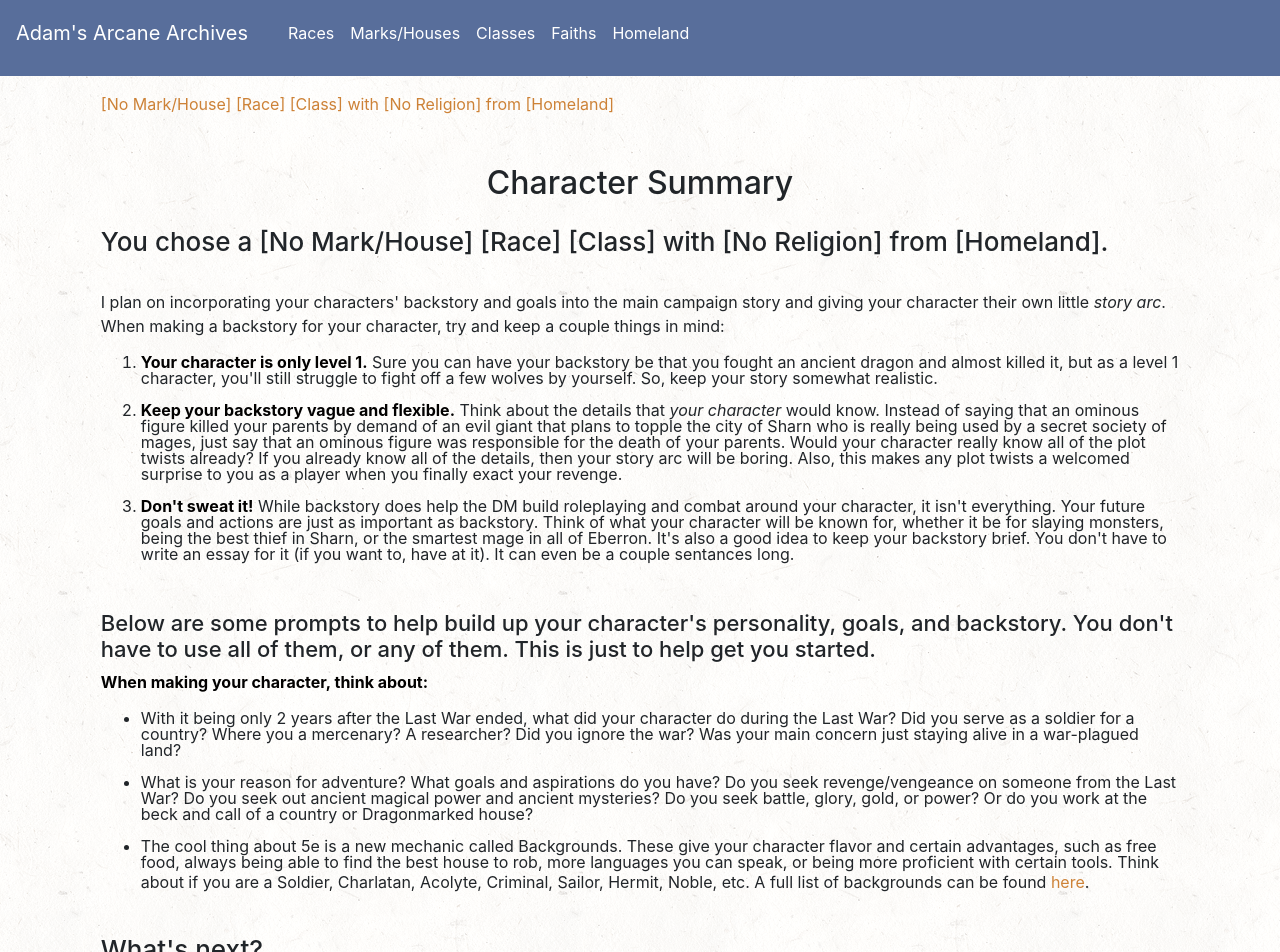
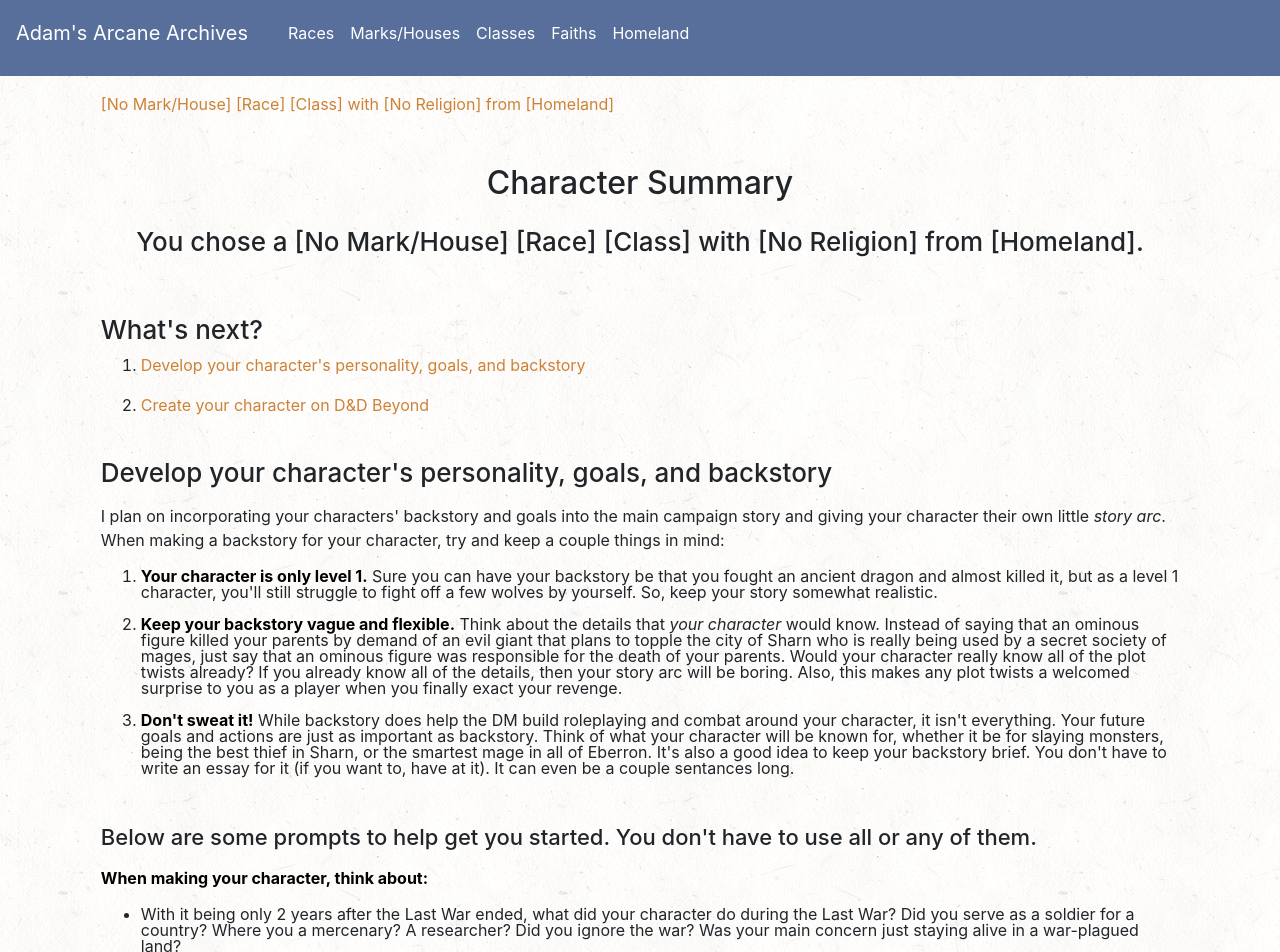
Before and after one commit to adamcurl/DnD-Resources, a React (Create React App) app: page /summary in a window 1280 px wide. Shown: the top 952 px of the page. Built offline with nearby package versions, Linux system fonts and the light colour scheme; the HTML template or start-up script is replaced by a standard one.

Commit message:
📦  NEW: finish???

```diff
--- a/src/KhorvaireMap.js
+++ b/src/KhorvaireMap.js
@@ -14,7 +14,7 @@ const KhorvaireMap = (props) => {
   const [continentList, setContinentList] = useState([]);
 
   const [isWorldMap, setIsWorldMap] = useState(false);
-  const [showDropdown, setShowDropdown] = useState(false);
+  // const [showDropdown, setShowDropdown] = useState(false);
 
   const onRender = () => {
     // get country files' keys and values
@@ -106,10 +106,10 @@ const KhorvaireMap = (props) => {
     setContinentModalOpen(false);
   };
 
-  const handleDropdown = (val) => {
-    setIsWorldMap(val);
-    setShowDropdown(false);
-  };
+  // const handleDropdown = (val) => {
+  //   setIsWorldMap(val);
+  //   setShowDropdown(false);
+  // };
 
   return (
     <div className="container_wrap">
@@ -117,7 +117,7 @@ const KhorvaireMap = (props) => {
         <div>
           <h1 className="pt-3">Homeland</h1>
         </div>
-        <div className="dropdown">
+        {/* <div className="dropdown">
           From {!isWorldMap ? "another Continent" : "Khorvaire"}?{" "}
           <button
             className="btn btn-primary dropdown-toggle"
@@ -149,7 +149,7 @@ const KhorvaireMap = (props) => {
               World Map
             </button>
           </div>
-        </div>
+        </div> */}
       </div>
       <div id="map-box">
         {!isWorldMap ? (
--- a/src/Summary.js
+++ b/src/Summary.js
@@ -7,7 +7,7 @@ function Start(props) {
         Character Summary
       </h1>
       <div className="pb-4">
-        <h2 className="pb-4">
+        <h2 className="pb-4 text-center">
           You chose a{" "}
           {props.house === "No House"
             ? ""
@@ -22,6 +22,24 @@ function Start(props) {
             ? ` of ${props.faith} faith`
             : "with [No Religion]"}{" "}
           from {props.homeland ? props.homeland : "[Homeland]"}.
+        </h2>
+      </div>
+      <div className="pb-4">
+        <h2>What's next?</h2>
+        <ol>
+          <li>
+            <a href="#develop-char">
+              Develop your character's personality, goals, and backstory
+            </a>
+          </li>
+          <li>
+            <a href="#create-char">Create your character on D&D Beyond</a>
+          </li>
+        </ol>
+      </div>
+      <div className="pb-4" id="develop-char">
+        <h2 className="pb-2">
+          Develop your character's personality, goals, and backstory
         </h2>
         <p>
           I plan on incorporating your characters' backstory and goals into the
@@ -60,10 +78,9 @@ function Start(props) {
             want to, have at it). It can even be a couple sentances long.
           </li>
         </ol>
-        <h3>
-          Below are some prompts to help build up your character's personality,
-          goals, and backstory. You don't have to use all of them, or any of
-          them. This is just to help get you started.
+        <h3 className="pb-2">
+          Below are some prompts to help get you started. You don't have to use
+          all or any of them.
         </h3>
         {/* General prompts */}
         <p>
@@ -169,8 +186,8 @@ function Start(props) {
           </>
         ) : null}
       </div>
-      <div className="pb-4">
-        <h2>What's next?</h2>
+      <div className="pb-4" id="create-char">
+        <h2>Create your character on D&D Beyond</h2>
         <ol>
           <li>
             If you aren't added to my{" "}
@@ -191,7 +208,7 @@ function Start(props) {
               target="_blank"
               rel="noopener noreferrer"
             >
-              DnD Beyond Character Builder
+              D&D Beyond Character Builder
             </a>{" "}
             and select <em>Standard</em>. Make sure that Eberron content is
             turned on and set your Hit Point Type to <em>Manual</em>.
--- a/src/assets/continents/aerenal.json
+++ b/src/assets/continents/aerenal.json
@@ -17,5 +17,11 @@
   ],
   "races": ["Elves"],
   "religions": ["Undying Court"],
-  "homelandPrompts": []
+  "homelandPrompts": [
+    "Why have you come to Khorvaire?",
+    "Do you embrace and utilize necromancy in your everyday life?",
+    "How do you feel about the Undying Court, the main religion of your people? Do you have a relative that serves as a Court member or soldier for them?",
+    "Unlike the rest of your people, why are you interested in the outside world?",
+    "What is your opinion of the other seemingly strange and shorter-life-spanned races?"
+  ]
 }
--- a/src/assets/continents/argonnessen.json
+++ b/src/assets/continents/argonnessen.json
@@ -4,5 +4,9 @@
   "locations": [{ "name": "", "desc": "" }],
   "races": ["Almost every race"],
   "religions": ["Most worship the dragons"],
-  "homelandPrompts": []
+  "homelandPrompts": [
+    "Why have you come to Khorvaire?",
+    "What is your view of the mysterious dragons that rule over Argonnessen?",
+    "What hardships have you endured on a continent brimming with magic and dangerous creatures?"
+  ]
 }
--- a/src/assets/continents/everice.json
+++ b/src/assets/continents/everice.json
@@ -4,5 +4,10 @@
   "locations": [{ "name": "", "desc": "" }],
   "races": ["Giants", "Fey"],
   "religions": ["Unknown"],
-  "homelandPrompts": []
+  "homelandPrompts": [
+    "Why have you come to Khorvaire?",
+    "What is it like living among an icy and barren land?",
+    "Have you had any harrowing encounters with giants?",
+    "Have you had any encounter with the powerful Queen of Winter?"
+  ]
 }
--- a/src/assets/continents/frostfell.json
+++ b/src/assets/continents/frostfell.json
@@ -4,5 +4,9 @@
   "locations": [{ "name": "", "desc": "" }],
   "races": ["Unknown, perhaps Dwarves"],
   "religions": ["Unknown"],
-  "homelandPrompts": []
+  "homelandPrompts": [
+    "Why have you come to Khorvaire?",
+    "What is it like living among an icy and barren land?",
+    "What are your opinions of these Khorvaire dwarves? Are they wasting their potential by being merchants and forgers?"
+  ]
 }
--- a/src/assets/continents/sarlona.json
+++ b/src/assets/continents/sarlona.json
@@ -1,8 +1,12 @@
 {
   "name": "Sarlona",
-  "desc": "Tens of thousands of years ago, the vast continent of Sarlona was the cradle of human civilization. Three thousand years ago, the first human colonists left, setting in motion events shaping modern-day Khorvaire. Sarlona was once split into over a dozen kingdoms, but some force has united the nation into a single realm: the Empire of Riedra. Outsiders aren't welcome in Sarlona. It is said that Kalashtar and Inspired hail from this continent.",
+  "desc": "Tens of thousands of years ago, the vast continent of Sarlona was the cradle of human civilization. Three thousand years ago, the first human colonists left, setting in motion events shaping modern-day Khorvaire. Sarlona was once split into over a dozen kingdoms, but some otherworldly force has united the nation into a single realm: the Empire of Riedra. Outsiders aren't welcome in Sarlona. It is said that Kalashtar and Inspired hail from this continent.",
   "locations": [{ "name": "", "desc": "" }],
   "races": ["Humans, Kalashtar"],
   "religions": ["Unknown"],
-  "homelandPrompts": []
+  "homelandPrompts": [
+    "Why have you come to Khorvaire?",
+    "If you are from the Empire of Reidra, how did you break free of the mysterious force controlling your mind?",
+    "If you are a kalashtar from Adar, what has it been like battling against the inspired?"
+  ]
 }
--- a/src/assets/continents/xendrik.json
+++ b/src/assets/continents/xendrik.json
@@ -3,6 +3,10 @@
   "desc": "The elves were once slaves of the ancient giants, and the dragons eradicated the civilizations of Xen’drik. Great magic has warped the land. The environments of Xen’drik are extreme and unpredictable, and travelers might find a glacial expanse in the midst of a vast desert. Tens of thousands of years have passed, yet no civilization has risen to the heights of the fallen giants; some believe that Aureon’s and Boldrei’s curses ensure that any city that grows too large collapses into madness. The Traveler’s Curse twists space, and explorers might follow the same path twice only to end up in entirely different locations.",
   "locations": [{ "name": "", "desc": "" }],
   "races": ["Giants", "Drow"],
-  "religions": ["Unknown, perhasp Sovereign Host"],
-  "homelandPrompts": []
+  "religions": ["Unknown, perhaps Sovereign Host"],
+  "homelandPrompts": [
+    "Why have you come to Khorvaire?",
+    "As a drow, what has battle against the giants that once enslaved you been like?",
+    "How has life been surviving in a desolate and magic-warped land?"
+  ]
 }
```
